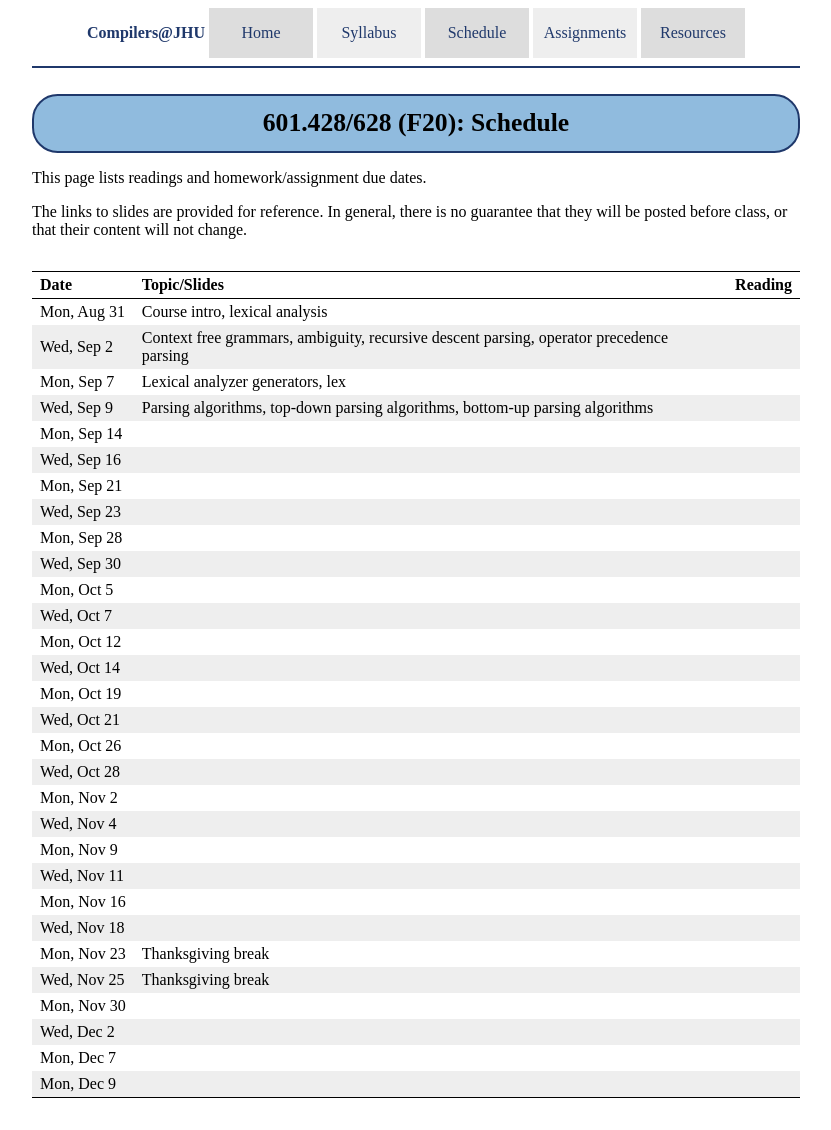
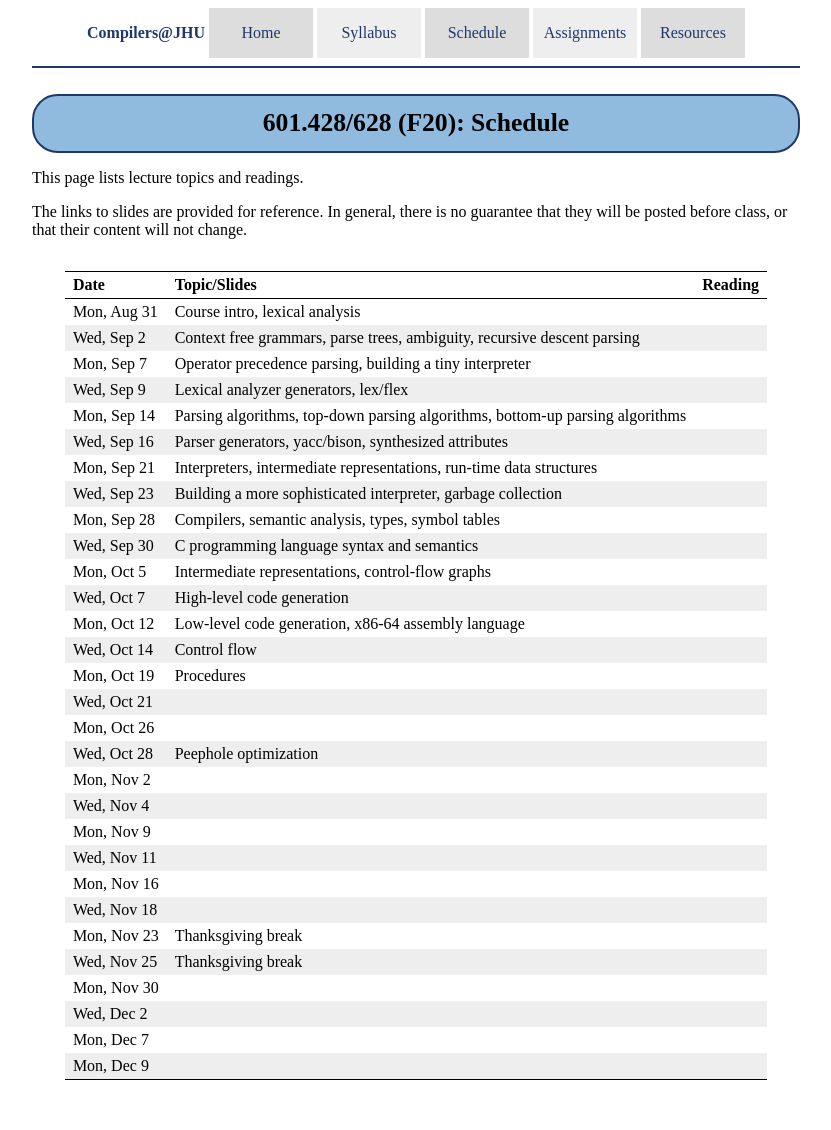
Before and after one commit to jhucompilers/fall2020, a Jekyll site: the page built from schedule.md, in a window 1280 px wide. Shown: the whole page, without its empty margins (224-1055 px from the left). Built offline with Jekyll 4.4.1, drawn with Linux system fonts in a browser that asks for light colours.

Commit message:
added more topics

```diff
--- a/schedule.md
+++ b/schedule.md
@@ -3,30 +3,30 @@ layout: default
 title: "Schedule"
 ---
 
-This page lists readings and homework/assignment due dates.
+This page lists lecture topics and readings.
 
 The links to slides are provided for reference.  In general, there is no guarantee that they will be posted before class, or that their content will not change.
 
 Date               | Topic/Slides | Reading
 ------------------ | ------------ | ------------
 Mon, Aug 31 | Course intro, lexical analysis
-Wed, Sep 2 | Context free grammars, ambiguity, recursive descent parsing, operator precedence parsing
-Mon, Sep 7 | Lexical analyzer generators, lex
-Wed, Sep 9 | Parsing algorithms, top-down parsing algorithms, bottom-up parsing algorithms
-Mon, Sep 14 |
-Wed, Sep 16 |
-Mon, Sep 21 |
-Wed, Sep 23 |
-Mon, Sep 28 |
-Wed, Sep 30 |
-Mon, Oct 5 |
-Wed, Oct 7 |
-Mon, Oct 12 |
-Wed, Oct 14 |
-Mon, Oct 19 |
+Wed, Sep 2 | Context free grammars, parse trees, ambiguity, recursive descent parsing
+Mon, Sep 7 | Operator precedence parsing, building a tiny interpreter
+Wed, Sep 9 | Lexical analyzer generators, lex/flex
+Mon, Sep 14 | Parsing algorithms, top-down parsing algorithms, bottom-up parsing algorithms
+Wed, Sep 16 | Parser generators, yacc/bison, synthesized attributes
+Mon, Sep 21 | Interpreters, intermediate representations, run-time data structures
+Wed, Sep 23 | Building a more sophisticated interpreter, garbage collection
+Mon, Sep 28 | Compilers, semantic analysis, types, symbol tables
+Wed, Sep 30 | C programming language syntax and semantics
+Mon, Oct 5 | Intermediate representations, control-flow graphs
+Wed, Oct 7 | High-level code generation
+Mon, Oct 12 | Low-level code generation, x86-64 assembly language
+Wed, Oct 14 | Control flow
+Mon, Oct 19 | Procedures
 Wed, Oct 21 |
 Mon, Oct 26 |
-Wed, Oct 28 |
+Wed, Oct 28 | Peephole optimization
 Mon, Nov 2 |
 Wed, Nov 4 |
 Mon, Nov 9 |
```
